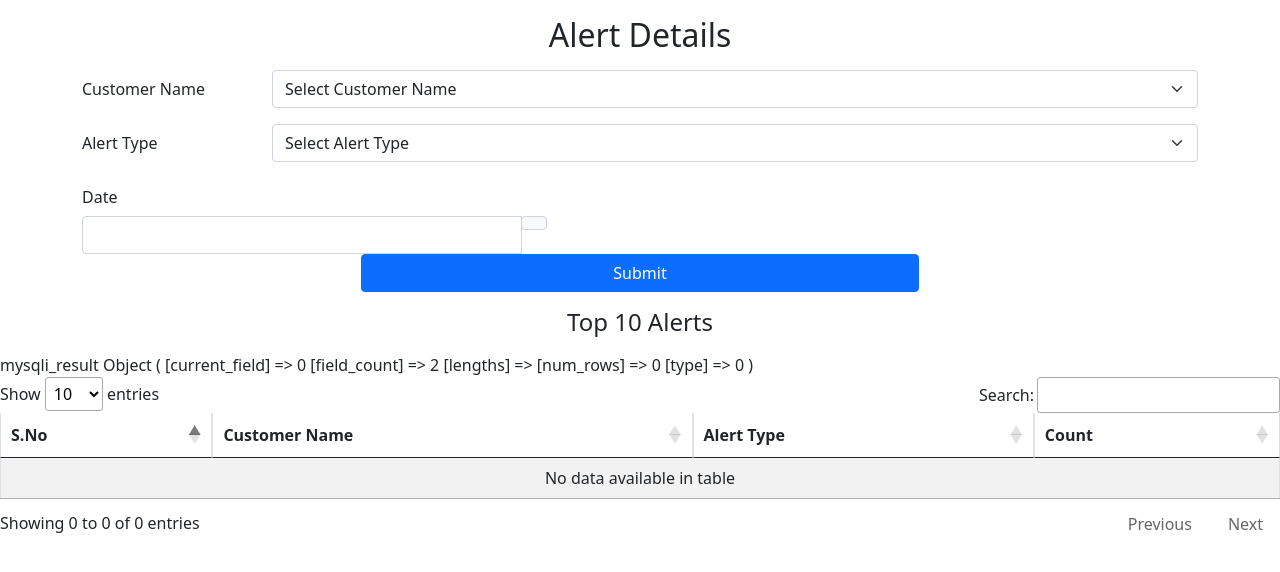
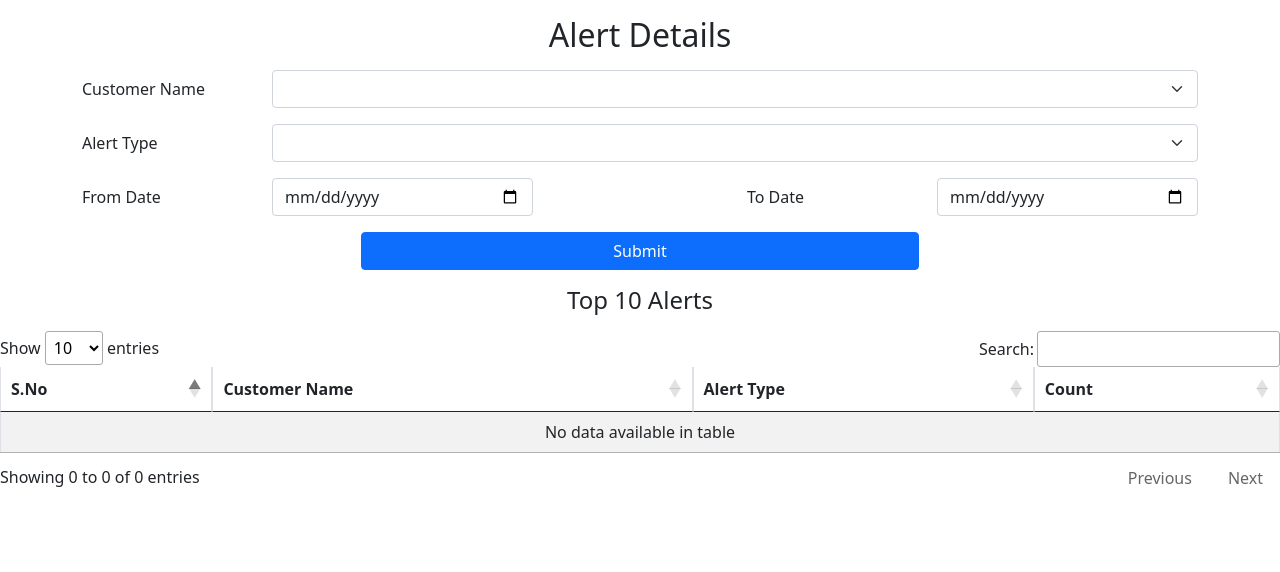
Before and after one commit to syedwajith/Alerts-project-php, a PHP site: page /alert_details.php in a window 1280 px wide. Shown: the part 58-630 px from the top of the page. Run offline with PHP 8.4, Linux system fonts and the light colour scheme; tables that the repository leaves empty or names only in its code hold one stand-in row (values such as "Sample post"); some libraries are stand-ins or nearby versions.

Commit message:
fifth commit

```diff
--- /dev/null
+++ b/alert_datas.php
@@ -0,0 +1,3 @@
+<?php
+echo "hello"
+?>
--- a/alert_details.php
+++ b/alert_details.php
@@ -40,10 +40,16 @@ function get_top_10alerts($connection) {
             create_datetime BETWEEN CONCAT(DATE_SUB(CURDATE(), INTERVAL 1 MONTH), ' 00:00:00') AND CONCAT(CURDATE(), ' 23:59:59')
             ORDER BY create_datetime ASC";
     $top_alert_data = mysqli_query($connection, $top_alert_query);
-
-    print_r($top_alert_data);
-
-    return $top_alert_data;
+    $top_alert_arr = array();
+    while ($row = mysqli_fetch_assoc($top_alert_data)) {
+        $top_alert_arr[] = array($row["customer_name"], $row["alert_type"]);
+        }
+    for ($i = 0; $i < count($top_alert_arr); $i++) {
+        for ($j = 0; $j < count($top_alert_arr[$i]); $j++) {
+            echo $top_alert_arr[$i][$j];
+            echo "<br>";
+        }
+    }
 }
 ?>
 
@@ -58,13 +64,13 @@ function get_top_10alerts($connection) {
     <div class="h2_header">
         <h2>Alert Details</h2>
     </div>
-    <form action="" method="post">
+    <form action="alert_datas.php" method="post">
         <div class="container">
             <div class="mb-3 row">
                 <label class="col-sm-2 col-form-label label-bold">Customer Name</label>
                 <div class="col-sm-10">
-                    <select class="form-select" aria-label="Default select example">
-                        <option selected>Select Customer Name</option>
+                    <select class="form-select" aria-label="Default select example" name="customer_name" required>
+                        <option selected></option>
                         <?php
                         $customer_names = get_customer_names($connection);
                         while ($row = mysqli_fetch_assoc($customer_names)) {
@@ -77,8 +83,8 @@ function get_top_10alerts($connection) {
             <div class="mb-3 row">
                 <label class="col-sm-2 col-form-label label-bold">Alert Type</label>
                 <div class="col-sm-10">
-                    <select class="form-select" aria-label="Default select example">
-                        <option selected>Select Alert Type</option>
+                    <select class="form-select" aria-label="Default select example" name="alert_type" required>
+                    <option selected></option>
                         <?php
                         $alert_type_names = get_alert_types($connection);
                         while ($row = mysqli_fetch_assoc($alert_type_names)) {
@@ -88,15 +94,15 @@ function get_top_10alerts($connection) {
                     </select>
                 </div>
             </div>
-            <label for="date" class="col-1 col-form-label">Date</label>
-            <div class="col-5">
-                <div class="input-group date" id="datepicker">
-                    <input type="text" class="form-control" id="date"/>
-                    <span class="input-group-append">
-                        <span class="input-group-text bg-light d-block">
-                            <i class="fa fa-calendar"></i>
-                        </span>
-                    </span>
+            <div class="mb-3 row">
+                <label class="col-sm-2 col-form-label label-bold">From Date</label>
+                <div class="col-sm-3">
+                    <input type="date" class="form-control" id="date" name="from_date" required/>
+                </div>
+                <div class="col-sm-2"></div>
+                <label class="col-sm-2 col-form-label label-bold">To Date</label>
+                <div class="col-sm-3">
+                    <input type="date" class="form-control" id="date" name="to_date" required/>
                 </div>
             </div>
             <div class="d-grid gap-2 col-6 mx-auto">
@@ -122,7 +128,7 @@ function get_top_10alerts($connection) {
                 <?php
                 $top_alerts_data = get_top_10alerts($connection);
                 $s_no = 0;
-                while ($row = mysqli_fetch_assoc($top_alerts_data)) {
+                while ($row) {
                     $s_no += 1;
                     echo "<tr>
                             <th scope='row'>$s_no</th>
@@ -141,10 +147,6 @@ function get_top_10alerts($connection) {
         $(document).ready( function () {
             $('#myTable').DataTable();
         });
-
-        $(function(){
-            $('#datepicker').datepicker();
-        });
     </script>
 
 </body>
```
